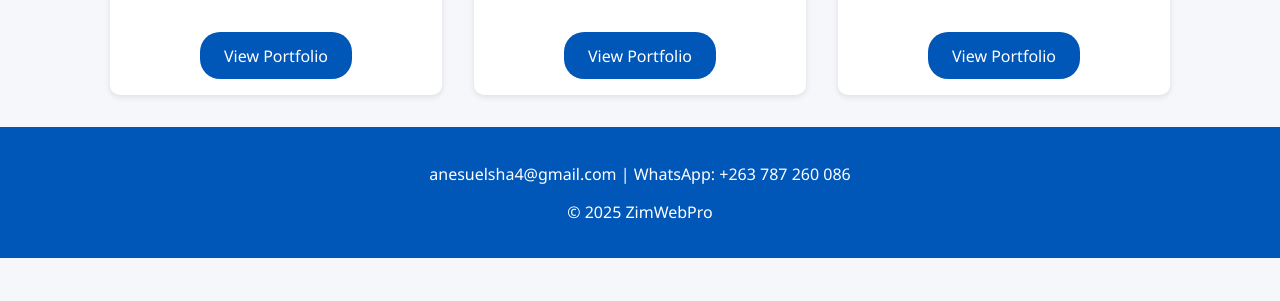
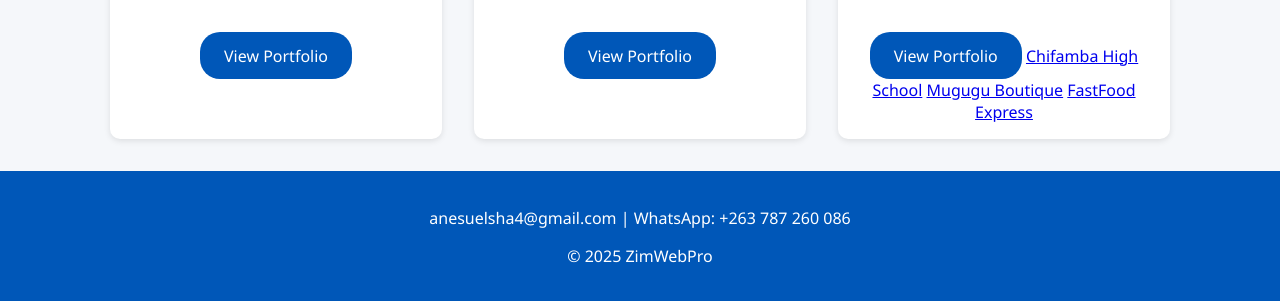
Before and after one commit to Monecuer-hue/ZimWebPro, a plain HTML site: page portfolio.html in a window 1280 px wide. Shown: the part 553-854 px from the top of the page. Before the commit the page ends 811 px from the top, so only its background shows below. Drawn offline with Linux system fonts and the light colour scheme.

Commit message:
Added 5 professional portfolio demo templates

```diff
--- a/portfolio.html
+++ b/portfolio.html
@@ -57,6 +57,10 @@
       <img src="https://img.freepik.com/free-photo/vertical-shot-church-with-blue-cloudy-sky-background_181624-9309.jpg?uid=R187407010&ga=GA1.1.499621401.1745478982&semt=ais_hybrid&w=740" alt="Church Site" />
       <h3>Church Website</h3>
       <a href="church.html" class="view-btn">View Portfolio</a>
+         <a href="/chifamba-high-school/index.html">Chifamba High School</a>
+<a href="/mugugu-boutique/index.html">Mugugu Boutique</a>
+<a href="/fastfood-express/index.html">FastFood Express</a>
+
     </div>
   </div>
 
```
Also changed, not shown: index.html (+0 -3 lines).
